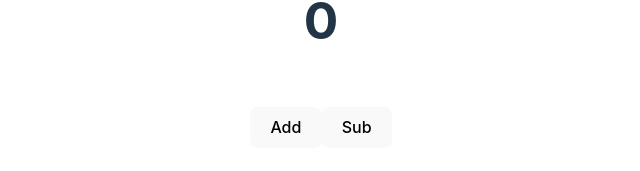
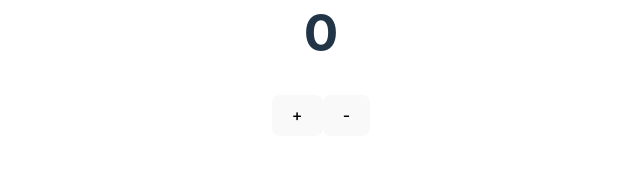
Before and after one commit to charakamihiranga/RAD-Sessions, a React (Vite) app in the folder react-basics/: page / in a window 1280 px wide. Shown: the part 347-518 px from the top of the page, without its empty margins (319-959 px from the left). Built offline with nearby package versions, Linux system fonts and the light colour scheme.

Commit message:
refactor value change function

```diff
--- a/react-basics/src/App.tsx
+++ b/react-basics/src/App.tsx
@@ -1,26 +1,18 @@
-import './App.css';
-import {ReactNode, useState} from "react";
-import { ButtonComponent } from "./component/ButtonComponent.tsx";
+import './App.css'
+import {useState} from "react";
+import {ButtonComponent} from "./component/ButtonComponent.tsx";
 
 function App() {
-    const [count, setCount] = useState(0);
 
-    const handleCLick = (value: ReactNode) => {
-        if (value === "Add") {
-            setCount(count + 1);
-        } else if ( value === "Sub") {
-            setCount(count - 1);
-        }
-    };
+    const[count, setCount] = useState(0)
 
-    return (
+    return(
         <>
             <h1>{count}</h1>
-            <br />
-            <ButtonComponent onSelect={handleCLick}>Add</ButtonComponent>
-            <ButtonComponent onSelect={handleCLick}>Sub</ButtonComponent>
+            <ButtonComponent onSelect={setCount} count={count}>+</ButtonComponent>
+            <ButtonComponent onSelect={setCount} count={count}>-</ButtonComponent>
         </>
-    );
+    )
 }
 
-export default App;
+export default App
--- a/react-basics/src/component/ButtonComponent.tsx
+++ b/react-basics/src/component/ButtonComponent.tsx
@@ -1,9 +1,20 @@
-import { ReactNode } from "react";
+import {ReactNode} from "react";
 
-export function ButtonComponent(props: { children: ReactNode; onSelect: (value: ReactNode) => void }) {
+export function ButtonComponent(props : { children : ReactNode , onSelect , count : number}) {
+
+    function handleClick() {
+        if (props.children === "+") {
+            props.onSelect(props.count + 1)
+        } else if (props.children === "-") {
+            props.onSelect(props.count - 1)
+        }
+    }
+
+
     return (
-        <button onClick={() => props.onSelect(props.children)}>
-            {props.children}
-        </button>
-    );
+        <>
+            <button onClick={() =>{handleClick()}}>{props.children}</button>
+        </>
+    )
+
 }
```
